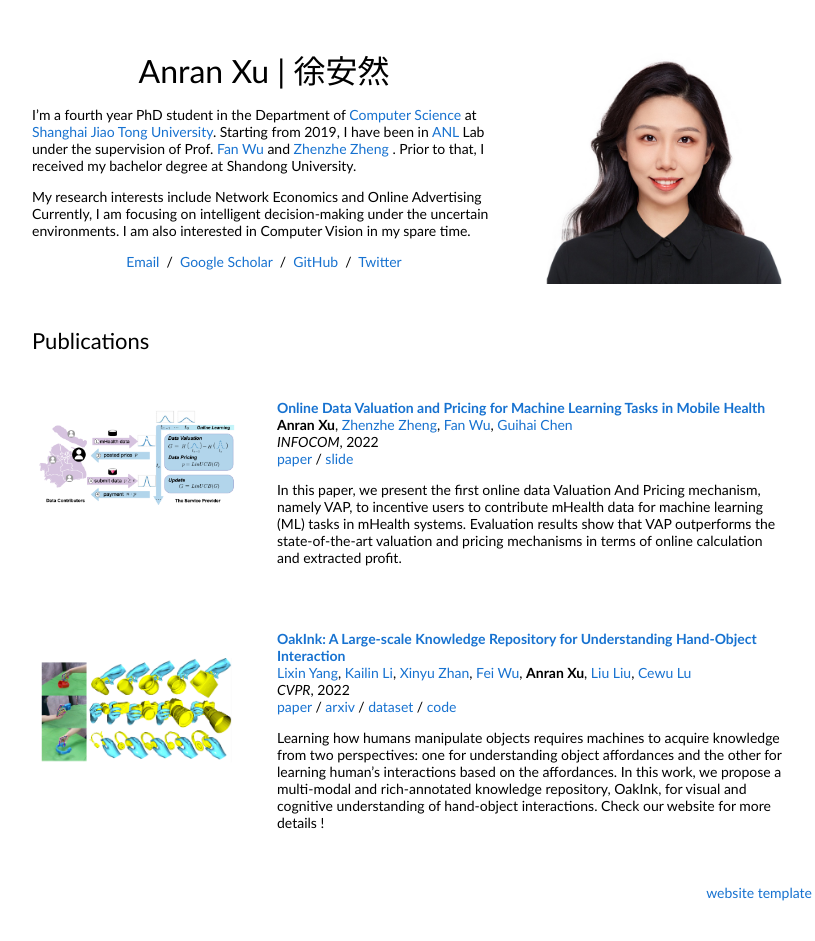
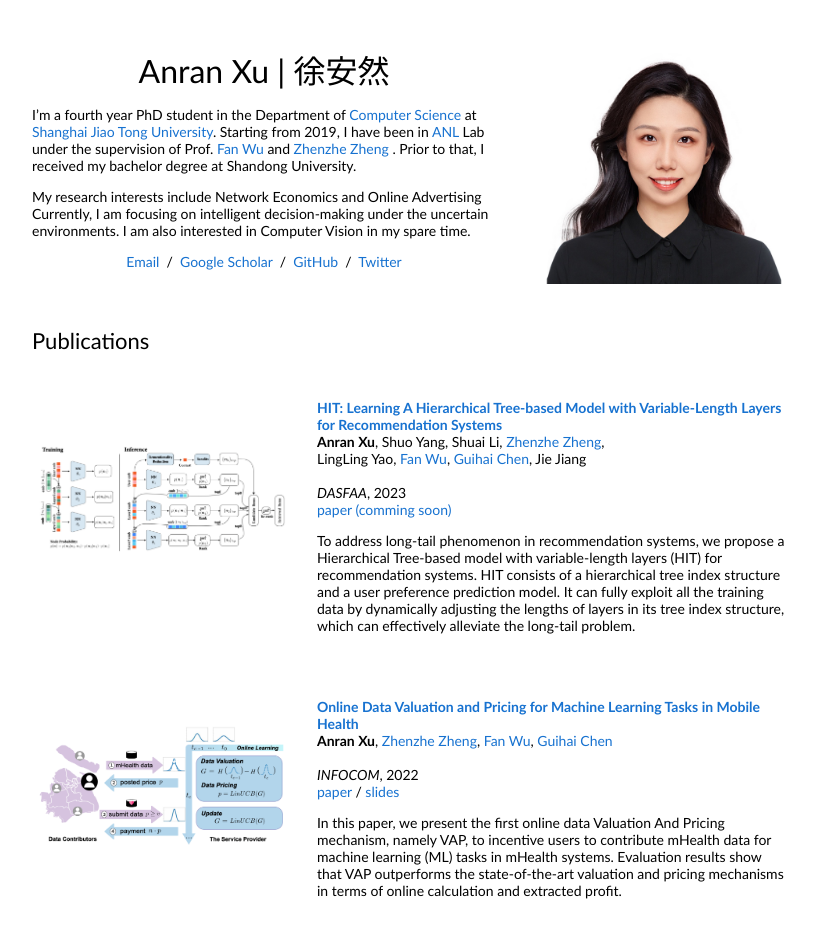
Before and after one commit to Anran-Xu/Anran-Xu.github.io, a plain HTML site: page index.html in a window 1280 px wide. Shown: the top 941 px of the page, without its empty margins (228-1043 px from the left). Drawn offline with Linux system fonts and the light colour scheme.

Commit message:
add DASFAA

```diff
--- a/index.html
+++ b/index.html
@@ -72,9 +72,42 @@
             <tbody>
 
               <tr>
+                <td style="padding:25px;width:35%;vertical-align:middle">
+                  <div class="one">
+                    <img src='images/HIT.png' width="250">
+                  </div>
+                </td>
+                <td style="padding:25px;width:70%;vertical-align:middle">
+                  <a href="">
+                    <papertitle>HIT: Learning A Hierarchical Tree-based Model with Variable-Length Layers for Recommendation Systems
+                    </papertitle>
+                  </a>
+                  <br>
+                  <strong>Anran Xu</strong>,
+                  Shuo Yang,
+                  Shuai Li,
+                  <a href="https://zhengzhenzhe220.github.io">Zhenzhe Zheng</a>,
+                  <br>
+                  LingLing Yao,
+                  <a href="https://www.cs.sjtu.edu.cn/~fwu/">Fan Wu</a>,
+                  <a href="#">Guihai Chen</a>,
+                  Jie Jiang
+                <br/><br/>
+                  <em>DASFAA</em>, 2023
+                  <br>
+                  <a href="#">paper (comming soon)</a>
+                  <p>
+                    To address long-tail phenomenon in recommendation systems, we propose a Hierarchical Tree-based model with variable-length layers (HIT) for recommendation systems.
+HIT consists of a hierarchical tree index structure and a user preference prediction model.
+It can fully exploit all the training data by dynamically adjusting the lengths of layers in its tree index structure, which can effectively alleviate the long-tail problem.
+ </p>
+                </td>
+              </tr>
+
+              <tr>
                 <td style="padding:25px;width:30%;vertical-align:middle">
                   <div class="one">
-                    <img src='images/VAP.png' width="200">
+                    <img src='images/VAP.png' width="250">
                   </div>
                 </td>
                 <td style="padding:25px;width:70%;vertical-align:middle">
@@ -87,10 +120,10 @@
                   <a href="https://zhengzhenzhe220.github.io">Zhenzhe Zheng</a>,
                   <a href="https://www.cs.sjtu.edu.cn/~fwu/">Fan Wu</a>,
                   <a href="#">Guihai Chen</a>
-                  <br>
+                <br/><br/>
                   <em>INFOCOM</em>, 2022
                   <br>
-                  <a href="https://ieeexplore.ieee.org/abstract/document/9796669">paper</a>&nbsp/&nbsp<a href="https://github.com/Anran-Xu/VAP-slide/raw/master/infocom-VAP.pdf">slide</a>
+                  <a href="https://ieeexplore.ieee.org/abstract/document/9796669">paper</a>&nbsp/&nbsp<a href="https://github.com/Anran-Xu/VAP-slide/raw/master/infocom-VAP.pdf">slides</a>
                   <p>
                     In this paper, we present the first online data Valuation And Pricing mechanism, namely VAP,
                     to incentive users to contribute mHealth data for machine learning (ML) tasks in mHealth systems.
@@ -103,9 +136,9 @@
                 <td style="padding:25px;width:30%;vertical-align:middle">
                   <div class="one">
                     <div class="two" id='oakink_image'>
-                      <img src='images/oakink_after.png' width="200">
+                      <img src='images/oakink_after.png' width="250">
                     </div>
-                    <img src='images/oakink_before.png' width="200">
+                    <img src='images/oakink_before.png' width="250">
                   </div>
                   <script type="text/javascript">
                     function oakink_start() {
@@ -131,7 +164,7 @@
                   <strong>Anran Xu</strong>,
                   <a href="https://liuliu66.github.io">Liu Liu</a >,
                   <a href="https://www.mvig.org">Cewu Lu</a >
-                  <br>
+                  <br><br>
                   <em>CVPR</em>, 2022
                   <br>
                   <a href="https://openaccess.thecvf.com/content/CVPR2022/html/Yang_OakInk_A_Large-Scale_Knowledge_Repository_for_Understanding_Hand-Object_Interaction_CVPR_2022_paper.html">paper</a >
```
Also changed, not shown: images/HIT.png (added).
